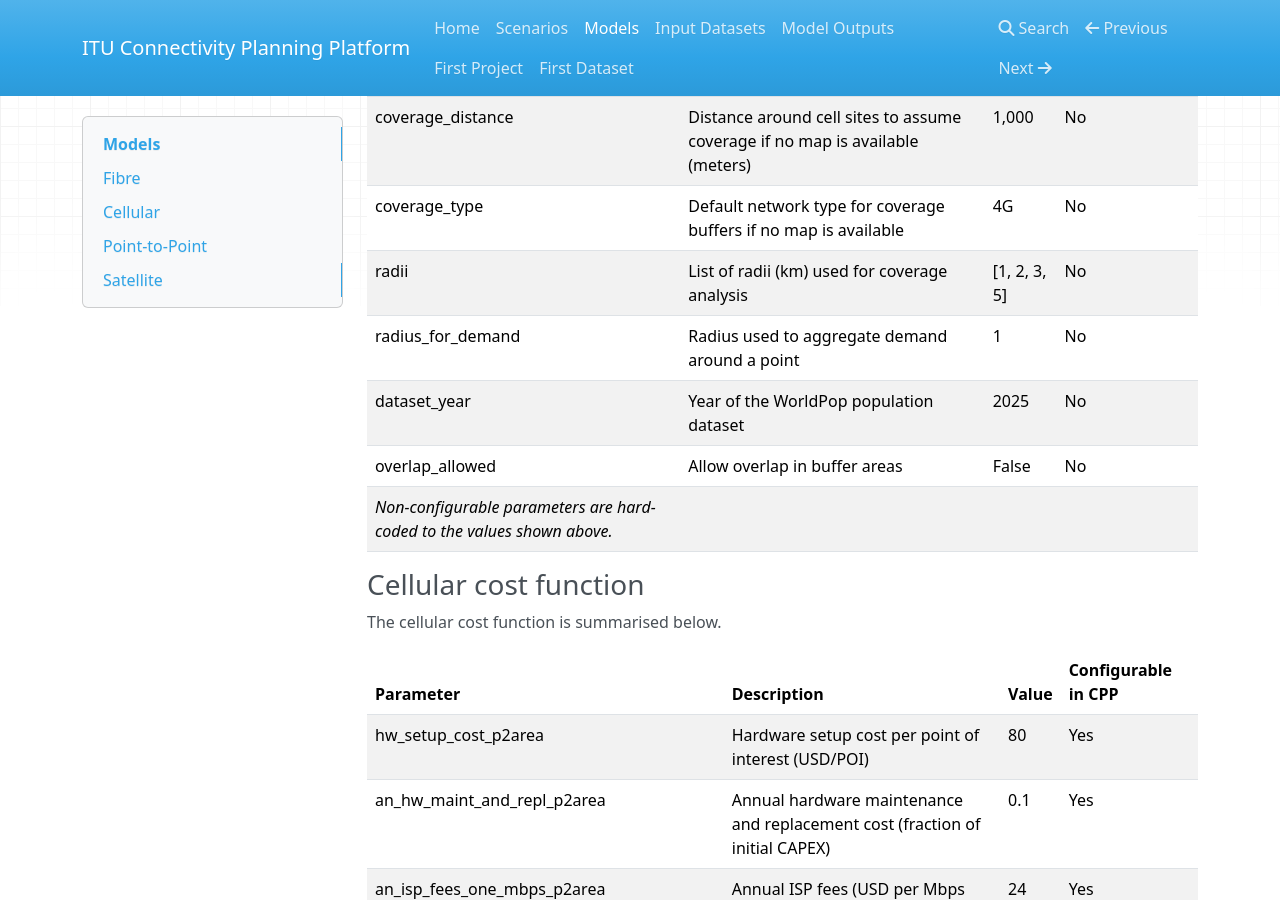
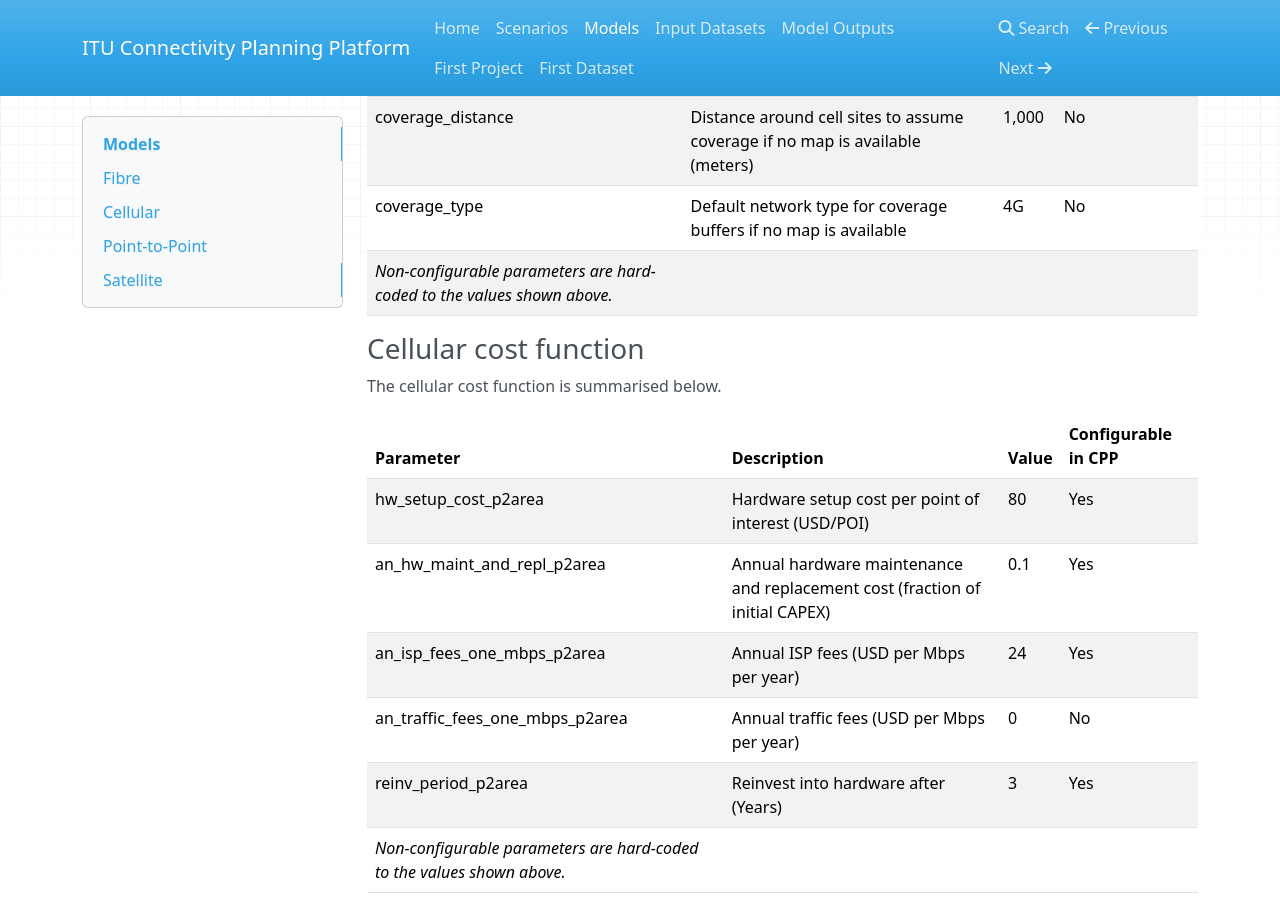
Before and after one commit to FNS-Division/cpp-user-guide, an MkDocs documentation site: the page built from docs/models.md, in a window 1280 px wide and 900 px high, scrolled down 4937 px. Built offline with MkDocs 1.6.1, drawn with Linux system fonts in a browser that asks for light colours; nearby versions of some CDN libraries.

Commit message:
Remove non-configurable parameters from coverage analysis documentation for clarity

```diff
--- a/docs/models.md
+++ b/docs/models.md
@@ -86,10 +86,6 @@ Cellular is considered a feasible technology for a POI if it is within the cellu
 |-----------|-------------|---------------|-------------------|
 | coverage_distance | Distance around cell sites to assume coverage if no map is available (meters) | 1,000 | No |
 | coverage_type | Default network type for coverage buffers if no map is available | 4G | No |
-| radii | List of radii (km) used for coverage analysis | [1, 2, 3, 5] | No |
-| radius_for_demand | Radius used to aggregate demand around a point | 1 | No |
-| dataset_year | Year of the WorldPop population dataset | 2025 | No |
-| overlap_allowed | Allow overlap in buffer areas | False | No |
 _Non-configurable parameters are hard-coded to the values shown above._
 
 ### Cellular cost function
```
